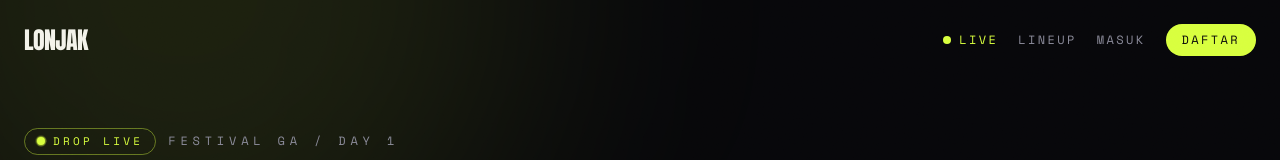
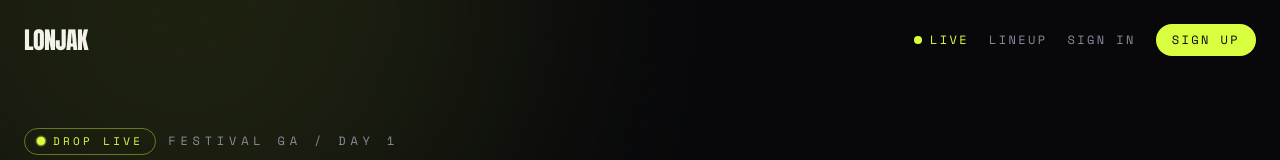
Before and after one commit to fahmiprasetio/Pesta_Pora_Ticket_Pass, a Next.js app: page / in a window 1280 px wide. Shown: the top 160 px of the page. Built offline with nearby package versions, Linux system fonts and the light colour scheme; no server answers.

Commit message:
i18n(navbar): translate nav labels to English

```diff
--- a/components/NavBar.tsx
+++ b/components/NavBar.tsx
@@ -30,7 +30,7 @@ export default function NavBar() {
               href="/profile"
               className="text-haze transition-colors hover:text-paper"
             >
-              Profil
+              Profile
             </Link>
           ) : (
             <>
@@ -38,13 +38,13 @@ export default function NavBar() {
                 href="/signin"
                 className="text-haze transition-colors hover:text-paper"
               >
-                Masuk
+                Sign in
               </Link>
               <Link
                 href="/signup"
                 className="rounded-full bg-acid px-4 py-2 text-ink transition-colors hover:bg-acid-deep"
               >
-                Daftar
+                Sign up
               </Link>
             </>
           ))}
```
